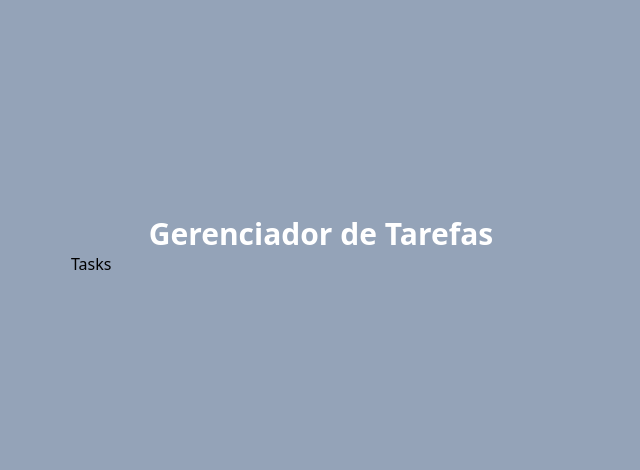
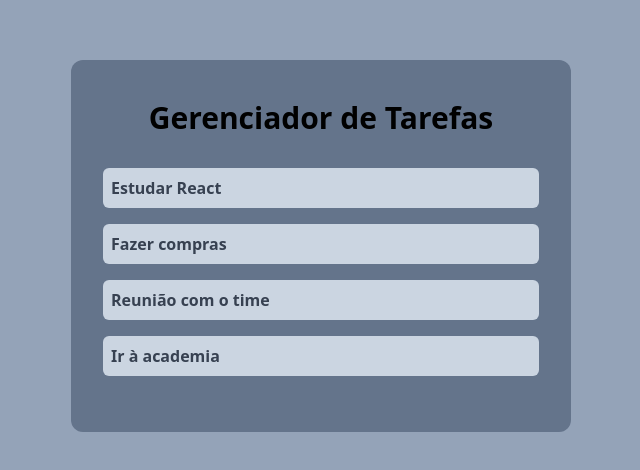
Before and after one commit to Carecsnay/Lista-de-Tarefa-ReactJS-com-Persistencia, a React (Vite) app: page / in a window 1280 px wide. Shown: the part 154-624 px from the top of the page, without its empty margins (319-959 px from the left). Built offline with nearby package versions, Linux system fonts and the light colour scheme.

Commit message:
feat: first style of application.

```diff
--- a/src/App.jsx
+++ b/src/App.jsx
@@ -5,34 +5,34 @@ function App() {
     const [tasks, setTasks] = useState([
         {
             id: 1,
-            text: "Estudar React",
+            title: "Estudar React",
             description: "28 de julho de 2025 às 10:00",
             isCompleted: true,
         },
         {
             id: 2,
-            text: "Fazer compras",
+            title: "Fazer compras",
             description: "29 de julho de 2025 às 14:30",
             isCompleted: false,
         },
         {
             id: 3,
-            text: "Reunião com o time",
+            title: "Reunião com o time",
             description: "30 de julho de 2025 às 09:00",
             isCompleted: true,
         },
         {
             id: 4,
-            text: "Ir à academia",
+            title: "Ir à academia",
             description: "31 de julho de 2025 às 18:00",
             isCompleted: false,
         },
     ]);
     return (
         <div className="w-screen h-screen bg-slate-400 flex items-center justify-center flex-col p-6">
-            <div className="w-[500px]">
-                <h1 className="text-3xl text-white font-bold text-center">Gerenciador de Tarefas</h1>
-                <Tasks />
+            <div className="w-[500px] bg-slate-500 py-10 p-4 rounded-xl">
+                <h1 className="text-3xl text-black font-bold text-center pb-4">Gerenciador de Tarefas</h1>
+                <Tasks tasks={tasks} />
             </div>
         </div>
     );
--- a/src/components/Tasks.jsx
+++ b/src/components/Tasks.jsx
@@ -1,7 +1,14 @@
-function Tasks() {
+function Tasks(props) {
     return (
         <div>
-            <p>Tasks</p>
+            <ul>
+                {props.tasks.map((tasks) => (
+                    <li className="bg-slate-300 text-gray-700 p-2 rounded-md m-4 font-semibold" key={tasks.id}>
+                        {" "}
+                        {tasks.title}
+                    </li>
+                ))}
+            </ul>
         </div>
     );
 }
```
